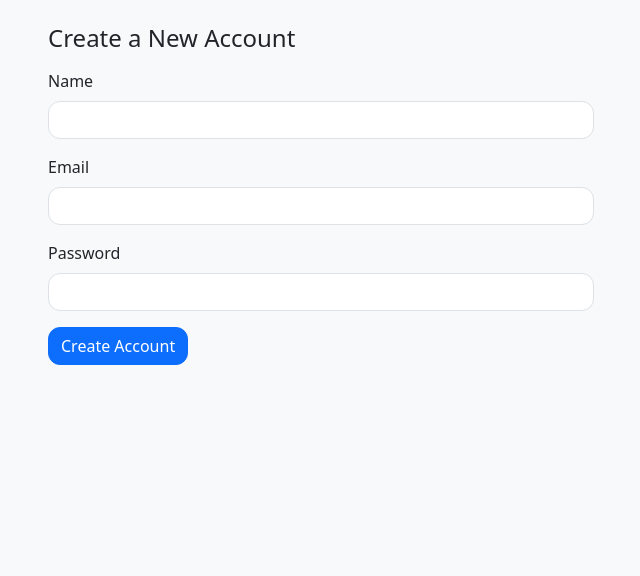
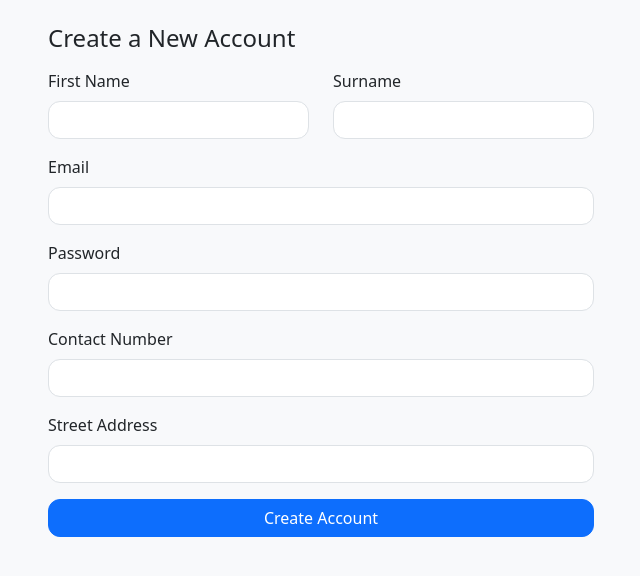
Before and after one commit to Y12355/207-assignment-2, a Flask app: page /register in a window 1280 px wide. Shown: the part 56-632 px from the top of the page, without its empty margins (319-959 px from the left). Run offline with Flask 3, Linux system fonts and the light colour scheme.

Commit message:
Add files via upload

```diff
--- a/a2-group52/app.py
+++ b/a2-group52/app.py
@@ -1,5 +1,3 @@
-# app.py
-
 import os
 from datetime import datetime
 from flask import Flask, render_template, request, redirect, url_for, flash, session, abort
@@ -35,7 +33,6 @@ def is_owner(event):
 
 @app.route("/")
 def index():
-    # ... (此部分代码无需修改)
     q = request.args.get("q", "").strip().lower()
     cat = request.args.get("cat", "All")
     query = Event.query
@@ -53,10 +50,8 @@ def index():
     categories = ["All", "Classical", "Indie", "Jazz", "Electronic", "Pop", "Rock"]
     return render_template("index.html", events=events, q=q, cat=cat, categories=categories)
 
-
 @app.route("/event/<int:event_id>", methods=["GET", "POST"])
 def event_detail(event_id):
-    # ... (此部分代码的 flash 消息也需要修改)
     ev = Event.query.get_or_404(event_id)
     book_form = BookingForm()
     comment_form = CommentForm()
@@ -85,8 +80,14 @@ def event_detail(event_id):
         elif "comment" in request.form:
             if comment_form.validate_on_submit():
                 user = User.query.get(user_id)
-                name = comment_form.user_name.data.strip() or user.name
-                c = Comment(event_id=ev.id, user_id=user_id, author_name=name, content=comment_form.content.data.strip())
+                author_full_name = f"{user.first_name} {user.surname}"
+
+                c = Comment(
+                    event_id=ev.id,
+                    user_id=user_id,
+                    author_name=author_full_name,
+                    content=comment_form.content.data.strip()
+                )
                 db.session.add(c)
                 db.session.commit()
                 flash("Comment posted.", "success")
@@ -100,7 +101,6 @@ def create_event():
         return redirect(url_for("login"))
     form = EventForm()
     if form.validate_on_submit():
-        # ...
         ev = Event(
             title=form.title.data.strip(), category=form.category.data, artist_names=form.artist.data.strip(),
             venue=form.venue.data.strip(), date=form.date.data, start_time=form.start.data, end_time=form.end.data,
@@ -113,9 +113,24 @@ def create_event():
         return redirect(url_for("event_detail", event_id=ev.id))
     return render_template("create_event.html", form=form)
 
+@app.route("/event/<int:event_id>/edit", methods=["GET", "POST"])
+def edit_event(event_id):
+    if not login_required():
+        return redirect(url_for("login"))
+    event = Event.query.get_or_404(event_id)
+    if not is_owner(event):
+        flash("You are not authorized to edit this event.", "danger")
+        return redirect(url_for('event_detail', event_id=event.id))
+    form = EventForm(obj=event)
+    if form.validate_on_submit():
+        form.populate_obj(event)
+        db.session.commit()
+        flash("Event updated successfully!", "success")
+        return redirect(url_for('event_detail', event_id=event.id))
+    return render_template("edit_event.html", form=form, event_id=event.id)
+
 @app.route("/my_events")
 def my_events():
-    # ...
     if not login_required():
         return redirect(url_for("login"))
     user_id = session['user_id']
@@ -124,7 +139,6 @@ def my_events():
 
 @app.route("/event/<int:event_id>/cancel", methods=["POST"])
 def cancel_event(event_id):
-    # ...
     if not login_required(): return abort(401)
     event = Event.query.get_or_404(event_id)
     if not is_owner(event): return abort(403)
@@ -135,7 +149,6 @@ def cancel_event(event_id):
 
 @app.route("/event/<int:event_id>/reactivate", methods=["POST"])
 def reactivate_event(event_id):
-    # ...
     if not login_required(): return abort(401)
     event = Event.query.get_or_404(event_id)
     if not is_owner(event): return abort(403)
@@ -146,7 +159,6 @@ def reactivate_event(event_id):
 
 @app.route("/history")
 def history():
-    # ...
     if not login_required(): return redirect(url_for("login"))
     user_id = session['user_id']
     bookings = Booking.query.filter_by(user_id=user_id).order_by(Booking.booked_at.desc()).all()
@@ -175,7 +187,14 @@ def register():
         if User.query.filter_by(email=email).first():
             flash("This email is already registered.", "danger")
         else:
-            new_user = User(name=form.name.data.strip(), email=email, password=form.password.data)
+            new_user = User(
+                first_name=form.first_name.data.strip(),
+                surname=form.surname.data.strip(),
+                email=email,
+                password=form.password.data,
+                contact_number=form.contact_number.data.strip(),
+                street_address=form.street_address.data.strip()
+            )
             db.session.add(new_user)
             db.session.commit()
             flash("Account created successfully! Please log in.", "success")
--- a/a2-group52/forms.py
+++ b/a2-group52/forms.py
@@ -1,5 +1,3 @@
-# forms.py
-
 from flask_wtf import FlaskForm
 from wtforms import (
     StringField, PasswordField, IntegerField, DateField, TimeField,
@@ -18,19 +16,19 @@ CATEGORY_CHOICES = [
 
 AGE_CHOICES = [("All-ages", "All-ages"), ("18+", "18+")]
 
-
 class LoginForm(FlaskForm):
     email = StringField("Email", validators=[DataRequired(), Email()])
     password = PasswordField("Password", validators=[DataRequired(), Length(min=4)])
     submit = SubmitField("Sign In")
 
-
 class RegisterForm(FlaskForm):
-    name = StringField("Name", validators=[DataRequired(), Length(min=2, max=80)])
+    first_name = StringField("First Name", validators=[DataRequired(), Length(min=2, max=80)])
+    surname = StringField("Surname", validators=[DataRequired(), Length(min=2, max=80)])
     email = StringField("Email", validators=[DataRequired(), Email(message="Invalid email address.")])
     password = PasswordField("Password", validators=[DataRequired(), Length(min=4)])
+    contact_number = StringField("Contact Number", validators=[DataRequired()])
+    street_address = StringField("Street Address", validators=[DataRequired()])
     submit = SubmitField("Create Account")
-
 
 class EventForm(FlaskForm):
     title = StringField("Title", validators=[DataRequired()])
@@ -47,13 +45,10 @@ class EventForm(FlaskForm):
     desc = TextAreaField("Description", validators=[Optional(), Length(max=2000)])
     submit = SubmitField("Create Event")
 
-
 class BookingForm(FlaskForm):
     tickets = IntegerField("Tickets", validators=[DataRequired(), NumberRange(min=1)])
     submit = SubmitField("Book Now")
 
-
 class CommentForm(FlaskForm):
-    user_name = StringField("Name", validators=[Optional(), Length(min=0, max=80)])
     content = TextAreaField("Comment", validators=[DataRequired(), Length(min=1, max=1000)])
     submit = SubmitField("Post Comment")
--- a/a2-group52/models.py
+++ b/a2-group52/models.py
@@ -16,9 +16,12 @@ class EventStatus(Enum):
 class User(db.Model):
     __tablename__ = "users"
     id = db.Column(db.Integer, primary_key=True)
-    name = db.Column(db.String(80), nullable=False)
+    first_name = db.Column(db.String(80), nullable=False)
+    surname = db.Column(db.String(80), nullable=False)
     email = db.Column(db.String(120), unique=True, nullable=False)
     password = db.Column(db.String(120), nullable=False)
+    contact_number = db.Column(db.String(20), nullable=False)
+    street_address = db.Column(db.Text, nullable=False)
     created_at = db.Column(db.DateTime, default=datetime.utcnow)
 
 
--- a/a2-group52/templates/base.html
+++ b/a2-group52/templates/base.html
@@ -22,7 +22,7 @@
           <li class="nav-item"><a class="nav-link" href="{{ url_for('create_event') }}">Create</a></li>
           <li class="nav-item"><a class="nav-link" href="{{ url_for('my_events') }}">My Events</a></li>
           <li class="nav-item"><a class="nav-link" href="{{ url_for('history') }}">My Orders</a></li>
-          <li class="nav-item"><a class="nav-link" href="{{ url_for('logout') }}">Sign out ({{ user.name }})</a></li>
+          <li class="nav-item"><a class="nav-link" href="{{ url_for('logout') }}">Sign out ({{ user.first_name }})</a></li>
         {% else %}
           <li class="nav-item"><a class="nav-link" href="{{ url_for('login') }}">Sign in</a></li>
           <li class="nav-item"><a class="nav-link" href="{{ url_for('register') }}">Register</a></li>
--- a/a2-group52/templates/my_events.html
+++ b/a2-group52/templates/my_events.html
@@ -34,6 +34,8 @@
             </div>
             <div class="col-md-4 text-md-end mt-2 mt-md-0">
                 <a href="{{ url_for('event_detail', event_id=event.id) }}" class="btn btn-sm btn-outline-secondary me-2">View</a>
+                <a href="{{ url_for('edit_event', event_id=event.id) }}" class="btn btn-sm btn-outline-primary me-2">Edit</a>
+
                 {% if event.status.name == 'OPEN' %}
                 <form action="{{ url_for('cancel_event', event_id=event.id) }}" method="post" class="d-inline" onsubmit="return confirm('Are you sure you want to cancel this event?');">
                     <button type="submit" class="btn btn-sm btn-danger">Cancel</button>
--- a/a2-group52/templates/register.html
+++ b/a2-group52/templates/register.html
@@ -8,49 +8,56 @@
         <form method="post" class="mt-3" novalidate>
           {{ form.hidden_tag() }}
 
-          <div class="mb-3">
-            {{ form.name.label(class="form-label") }}
-            {% if form.name.errors %}
-                {{ form.name(class="form-control is-invalid") }}
+          <div class="row">
+            <div class="col-md-6 mb-3">
+              {{ form.first_name.label(class="form-label") }}
+              {{ form.first_name(class="form-control" + (" is-invalid" if form.first_name.errors else "")) }}
               <div class="invalid-feedback">
-                    {% for error in form.name.errors %}
-                        <span>{{ error }}</span>
-                    {% endfor %}
+                  {% for error in form.first_name.errors %}<span>{{ error }}</span>{% endfor %}
               </div>
-            {% else %}
-                {{ form.name(class="form-control") }}
-            {% endif %}
+            </div>
+            <div class="col-md-6 mb-3">
+              {{ form.surname.label(class="form-label") }}
+              {{ form.surname(class="form-control" + (" is-invalid" if form.surname.errors else "")) }}
+              <div class="invalid-feedback">
+                  {% for error in form.surname.errors %}<span>{{ error }}</span>{% endfor %}
+              </div>
+            </div>
           </div>
 
           <div class="mb-3">
             {{ form.email.label(class="form-label") }}
-            {% if form.email.errors %}
-                {{ form.email(class="form-control is-invalid") }}
+            {{ form.email(class="form-control" + (" is-invalid" if form.email.errors else "")) }}
             <div class="invalid-feedback">
-                    {% for error in form.email.errors %}
-                        <span>{{ error }}</span>
-                    {% endfor %}
+                {% for error in form.email.errors %}<span>{{ error }}</span>{% endfor %}
             </div>
-            {% else %}
-                {{ form.email(class="form-control") }}
-            {% endif %}
           </div>
 
           <div class="mb-3">
             {{ form.password.label(class="form-label") }}
-            {% if form.password.errors %}
-                {{ form.password(class="form-control is-invalid") }}
+            {{ form.password(class="form-control" + (" is-invalid" if form.password.errors else "")) }}
             <div class="invalid-feedback">
-                    {% for error in form.password.errors %}
-                        <span>{{ error }}</span>
-                    {% endfor %}
+                {% for error in form.password.errors %}<span>{{ error }}</span>{% endfor %}
             </div>
-            {% else %}
-                {{ form.password(class="form-control") }}
-            {% endif %}
           </div>
 
-          {{ form.submit(class="btn btn-primary") }}
+          <div class="mb-3">
+            {{ form.contact_number.label(class="form-label") }}
+            {{ form.contact_number(class="form-control" + (" is-invalid" if form.contact_number.errors else "")) }}
+            <div class="invalid-feedback">
+                {% for error in form.contact_number.errors %}<span>{{ error }}</span>{% endfor %}
+            </div>
+          </div>
+
+          <div class="mb-3">
+            {{ form.street_address.label(class="form-label") }}
+            {{ form.street_address(class="form-control" + (" is-invalid" if form.street_address.errors else "")) }}
+            <div class="invalid-feedback">
+                {% for error in form.street_address.errors %}<span>{{ error }}</span>{% endfor %}
+            </div>
+          </div>
+
+          {{ form.submit(class="btn btn-primary w-100") }}
         </form>
     </div>
 </div>
```
Also changed, not shown: a2-group52/seed.py (+8 -4 lines), a2-group52/templates/edit_event.html (added, +70 -0 lines), a2-group52/templates/event_detail.html (+14 -7 lines). Lines whose indentation alone changed are shown as unchanged.
